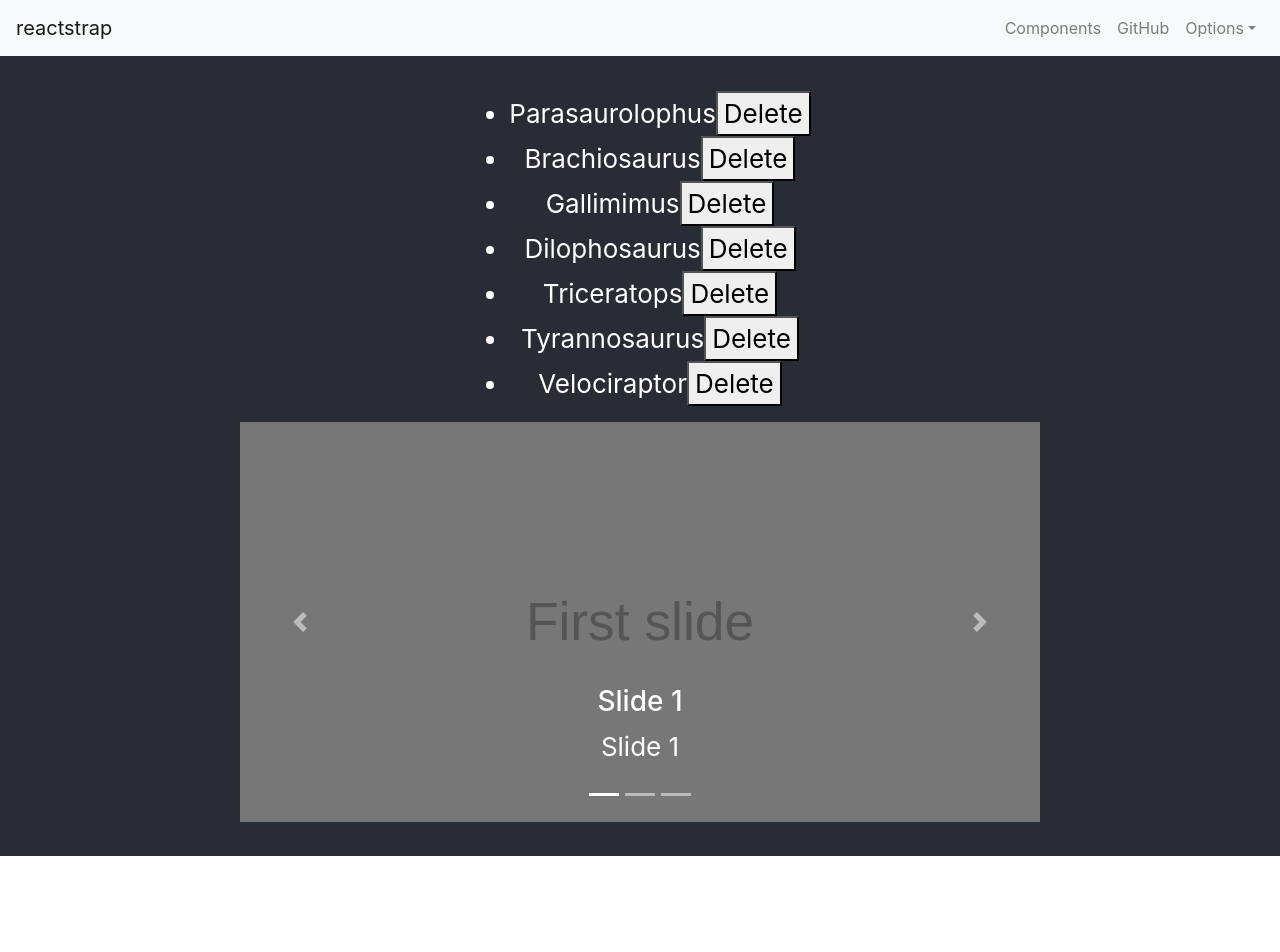
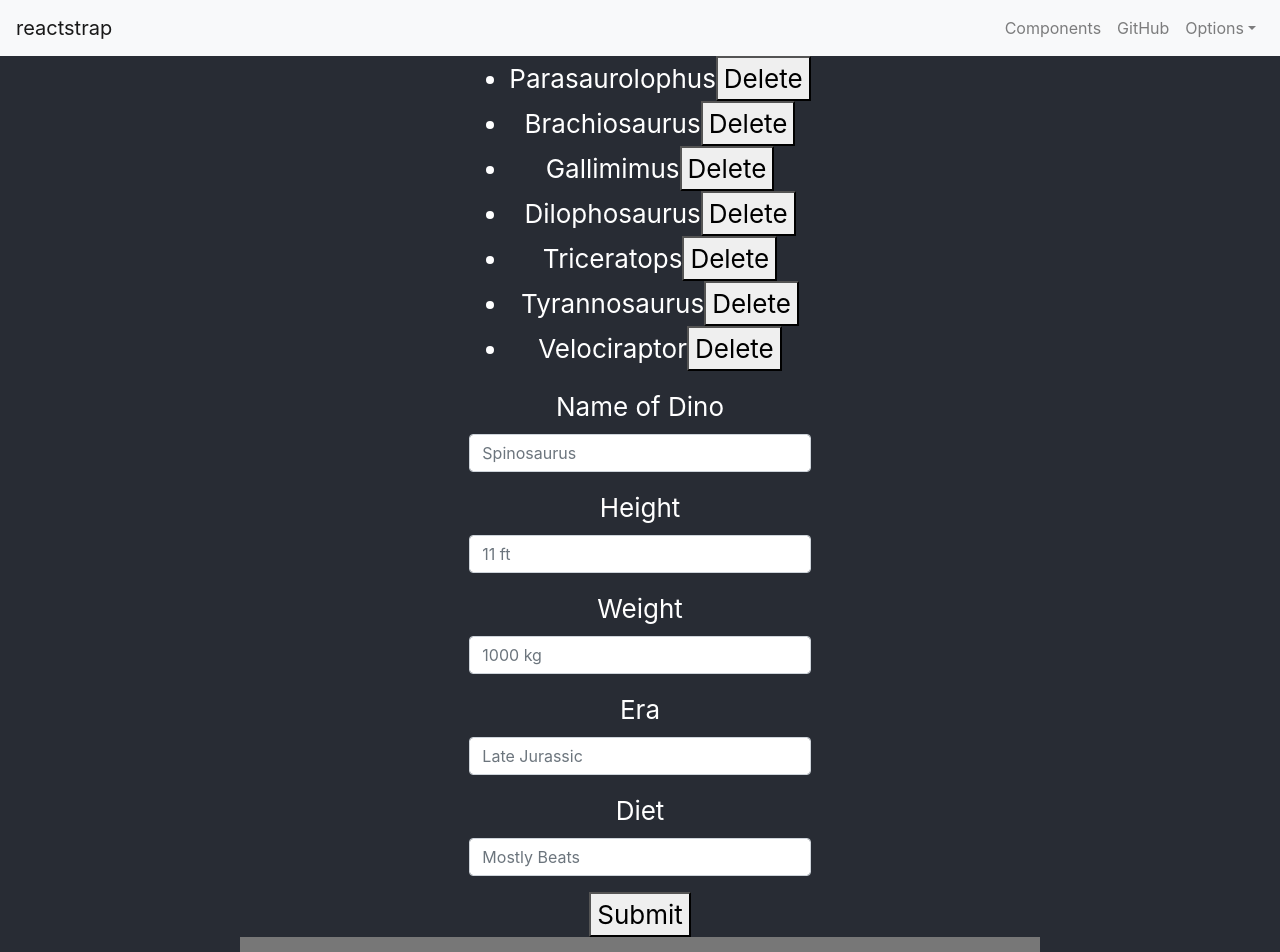
Before and after one commit to gargansa/dinosaurcrud, a React (Create React App) app: page / in a window 1280 px wide. Shown: the top 952 px of the page. Before the commit the page ends 856 px from the top, so only its background shows below. Built offline with nearby package versions, Linux system fonts and the light colour scheme.

Commit message:
added text field

```diff
--- a/public/index.html
+++ b/public/index.html
@@ -1,6 +1,7 @@
 <!DOCTYPE html>
 <html lang="en">
   <head>
+    <!-- <embed src="JPTheme.mp3" autostart="true" loop="true" width="2" height="0"> -->
     <meta charset="utf-8">
     <link rel="shortcut icon" href="%PUBLIC_URL%/favicon.ico">
     <meta name="viewport" content="width=device-width, initial-scale=1, shrink-to-fit=no">
--- a/src/Dinos.js
+++ b/src/Dinos.js
@@ -1,4 +1,5 @@
 import React from 'react';
+import { Button, Form, FormGroup, Label, Input, FormText } from 'reactstrap';
 
 
 class Dinos extends React.Component{
@@ -22,14 +23,37 @@ class Dinos extends React.Component{
             ]
         }
         this.deleteDino = this.deleteDino.bind(this);
+        // this.handleChange = this.handleChange.bind(this);
+        this.handleSubmit = this.handleSubmit.bind(this);
     } // ends constructor
+
+    // handleChange(event) {
+    //     this.setState({value: event.name});
+    // }
+
+    handleSubmit(event) {
+        event.preventDefault();
+        let dummyDino = {name: 'Spinosaurus', height: '9ft', weight: '2000 kg', era: 'Pre Jesus', diet: 'Light Salad'}
+        //duplicate array
+        let theDinos = this.state.dinosaurs.slice()
+        theDinos.push(dummyDino)
+        console.log(theDinos)
+        //push to array
+        //.push(dummyDino)
+        this.setState({dinosaurs: theDinos})
+    }
+
     deleteDino(name){
        // e.persist()
        let newDinos = this.state.dinosaurs.filter(dinosaur => dinosaur.name !== name)
-        console.log(newDinos)
+        //console.log(newDinos)
         this.setState({dinosaurs: newDinos})
 
     }
+    //create a Form with:
+        //input fields, submit button
+        //populate that info on the page
+
 
 
     render(){
@@ -39,9 +63,90 @@ class Dinos extends React.Component{
         return (
             <div>
                 <ul>{this.dinoNames}</ul>
+                <Form>
+                    <FormGroup>
+                        <Label for="dinoName">Name of Dino</Label>
+                        <Input type="text" id="dinoName" placeholder="Spinosaurus" />
+                    </FormGroup>
+
+                    <FormGroup>
+                        <Label for="dinoHeight">Height</Label>
+                        <Input type="text" id="dinoHeight" placeholder="11 ft" />
+                    </FormGroup>
+
+                    <FormGroup>
+                        <Label for="dinoWeight">Weight</Label>
+                        <Input type="text" id="dinoWeight" placeholder="1000 kg" />
+                    </FormGroup>
+
+                    <FormGroup>
+                        <Label for="dinoEra">Era</Label>
+                        <Input type="text" id="dinoEra" placeholder="Late Jurassic" />
+                    </FormGroup>
+
+                    <FormGroup>
+                        <Label for="dinoDiet">Diet</Label>
+                        <Input type="text" id="dinoDiet" placeholder="Mostly Beats" />
+                    </FormGroup>
+                </Form>
+                <button onClick={this.handleSubmit}>Submit</button>
+                {/* <form onSubmit={this.handleSubmit}>
+                    <label>
+                        Name of Dinosaur:
+                        <input type="text" value={this.state.value} onChange={this.handleChange} />
+                    </label>
+                    <label>
+                        Height:
+                         <input type="text" value={this.state.value} onChange={this.handleChange} />
+                    </label>
+                    <label>
+                        Weight:
+                        <input type="text" value={this.state.value} onChange={this.handleChange} />
+                    </label>
+                    <label>
+                        Era:
+                        <input type="text" value={this.state.value} onChange={this.handleChange} />
+                    </label>
+                    <label>
+                        Diet:
+                        <input type="text" value={this.state.value} onChange={this.handleChange} />
+                    </label> */}
+
+
+                        {/* <input type="submit" value="Submit" />
+                        </form> */}
+
             </div>
         );
 }
 };
 
+
+// class EssayForm extends React.Component {
+//     constructor(props) {
+//       super(props);
+//       this.state = {
+//         value: 'Please write an essay about your favorite DOM element.'
+//       };
+
+//       this.handleChange = this.handleChange.bind(this);
+//       this.handleSubmit = this.handleSubmit.bind(this);
+//     }
+
+
+
+//     render() {
+//       return (
+//         <form onSubmit={this.handleSubmit}>
+//           <label>
+//             Essay:
+//             <textarea value={this.state.value} onChange={this.handleChange} />
+//           </label>
+//           <input type="submit" value="Submit" />
+//         </form>
+//       );
+//     }
+//   }
+
+
 export default Dinos;
```
Also changed, not shown: src/inputField.js (added), 1 other file (tests, documents, lock files or other folders).
